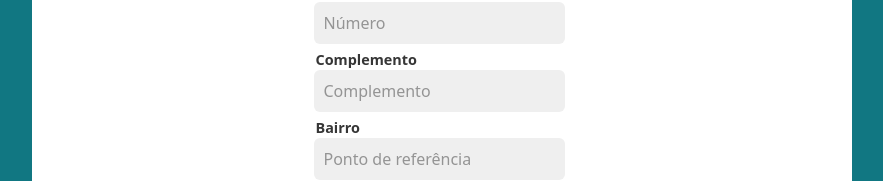
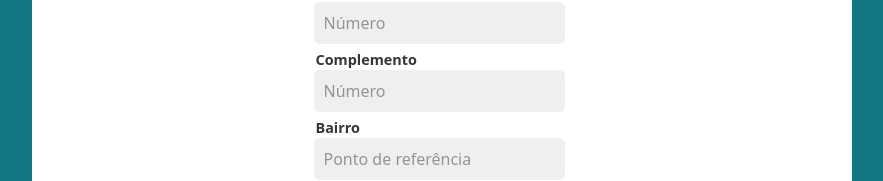
Before and after one commit to brenomorais-ti/doacao-computatores, a Next.js app: page / in a window 1280 px wide. Shown: the part 601-782 px from the top of the page, without its empty margins (198-1081 px from the left). Built offline with nearby package versions, Linux system fonts and the light colour scheme.

Commit message:
ajustes com o back

```diff
--- a/src/components/Input/index.jsx
+++ b/src/components/Input/index.jsx
@@ -9,6 +9,7 @@ const Input = (props) => {
         placeholder={props.placeholder}
         name={props.name}
         onChange={props.onChange}
+        onInput={props.onInput}
         onBlur={props.onBlur}
         required={props.required} />
     </>
--- a/src/pages/index.js
+++ b/src/pages/index.js
@@ -9,16 +9,18 @@ export default function Home() {
 
   const onSubmit = () => {
    const payload = {...form, device: [...device]}
-    axios.post('https://doar-computador-api.herokuapp.com/donation', {payload})
+    axios.post('https://doar-computadores-test.herokuapp.com/donation', {payload})
       .then((response) => {
         console.log(response);
       })
       .catch((error) => {
+        console.log(error)
         if(error.response.status == 400)
           alert(error.response.data.errorMessage)
         if(error.response.status == (500 || 501))
           alert('O servidor falhou em responder. Tente mais tarde.')
       })
+      alert(JSON.stringify(device))
   }
 
 //opcoes de equipamentos
@@ -85,9 +87,10 @@ export default function Home() {
           neighborhood: data.bairro,
           city: data.localidade,
           state: data.uf,
-          streetAddress: data.logradouro
+          streetAddress: data.logradouro,
         }
         setForm(response)
+        console.log(response)
       })
       .catch(() => alert("CEP invalido"))
 }
@@ -136,6 +139,8 @@ export default function Home() {
             name={'zip'}
             type={'text'}
             placeholder={'00000-000'}
+            onChange={({currentTarget:{value, name}}) => {
+              setList(value, name)}}
             onBlur={checkCEP} />
 
           <Input
@@ -178,10 +183,11 @@ export default function Home() {
               setList(value, name)}} />
 
           <Input
+            required
             label={'Complemento'}
-            name={'comprement'}
+            name={'complement'}
             type={'text'}
-            placeholder={'Complemento'}
+            placeholder={'Número'}
             onChange={({currentTarget:{value, name}}) => {
               setList(value, name)}} />
 
@@ -198,9 +204,11 @@ export default function Home() {
           <Input
             required
             label={'Quantidade de Dispositivos'}
-            name={'device'}
+            name={'deviceCount'}
             type={'number'}
             placeholder={'Quantidade de Dispositivos'}
+            onInput={({currentTarget:{value, name}}) => {
+              setList(value, name)}}
             onChange={
               (e) => rendlerList(e.currentTarget.value)} />
 
```
